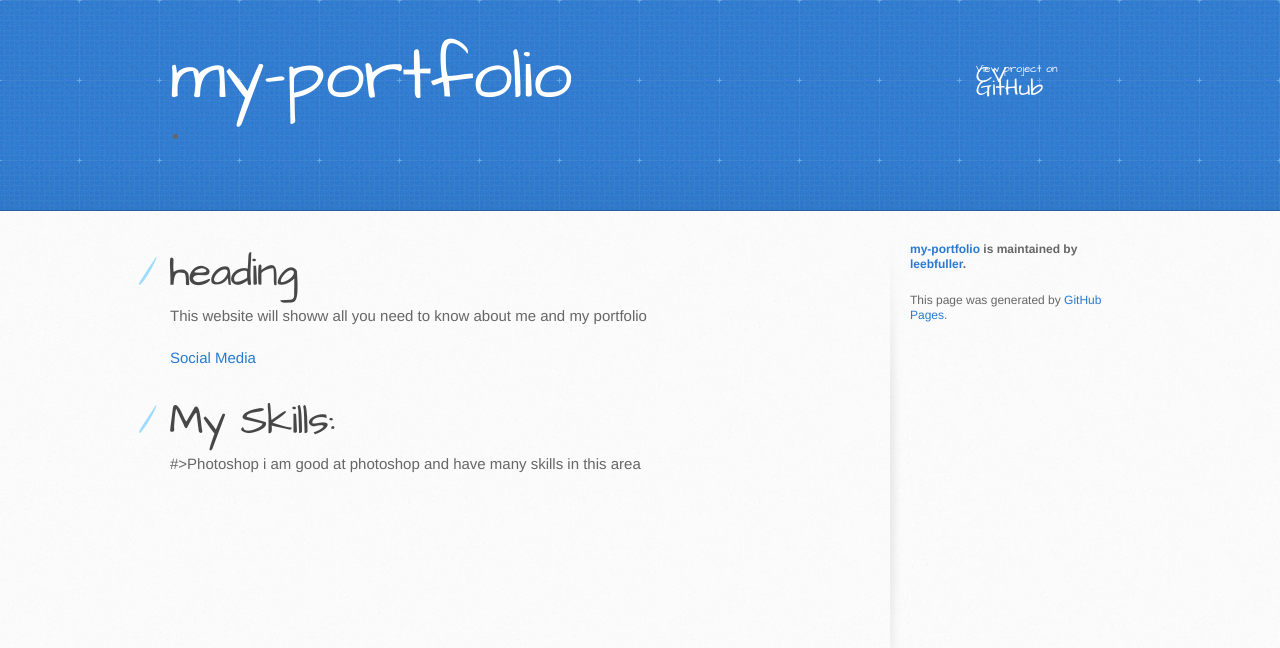
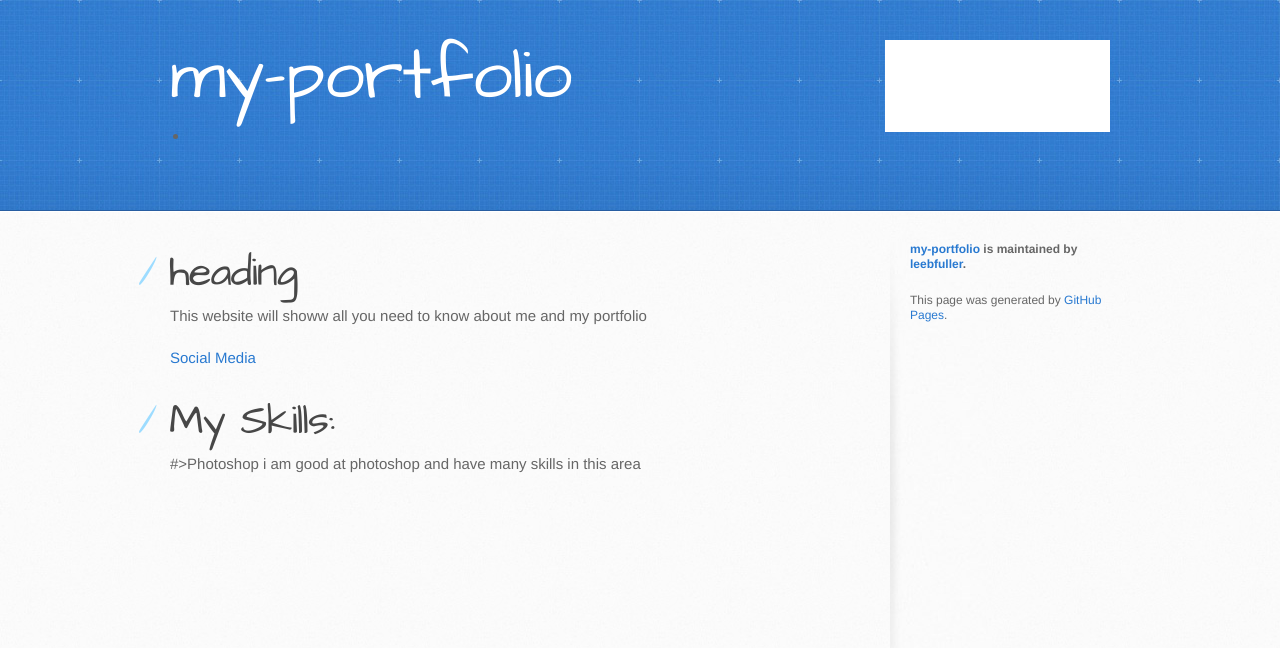
Before and after one commit to leebfuller/my-portfolio, a Jekyll site: the page built from index.md, in a window 1280 px wide. Shown: the top 648 px of the page. Built offline with Jekyll 4.4.1, drawn with Linux system fonts in a browser that asks for light colours; our own code applies the rules of GitHub Pages for plain Markdown files; the repository's description, which GitHub fills in, is left out.

Commit message:
Update jekyll-theme-architect.scss

```diff
--- a/_sass/jekyll-theme-architect.scss
+++ b/_sass/jekyll-theme-architect.scss
@@ -1,6 +1,15 @@
 @import "normalize";
 @import "rouge-github";
 @import url('https://fonts.googleapis.com/css?family=Architects+Daughter');
+
+/* CUSTOM STYLES */
+
+
+nav a{
+ padding: 0.5em 1em;
+ background-color: #fff;
+
+}
 
 /* LAYOUT STYLES */
 body {
```
